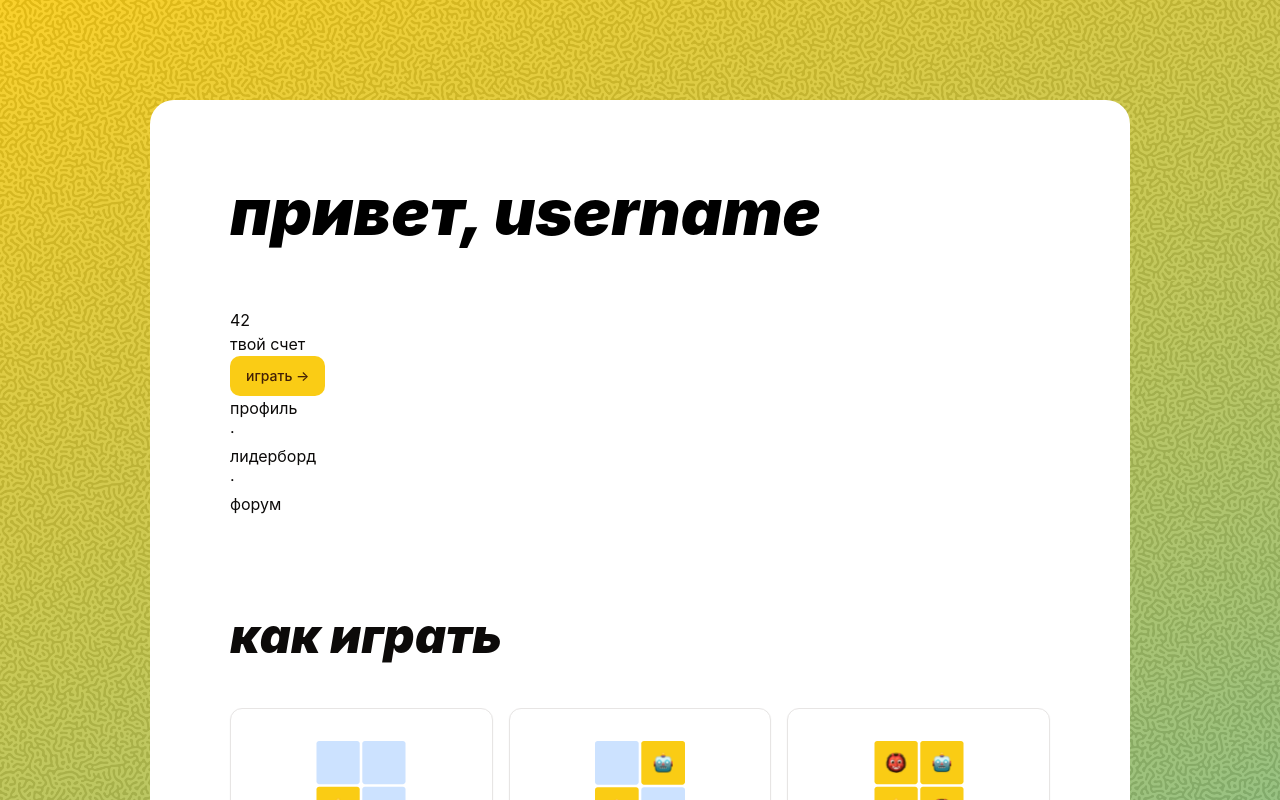
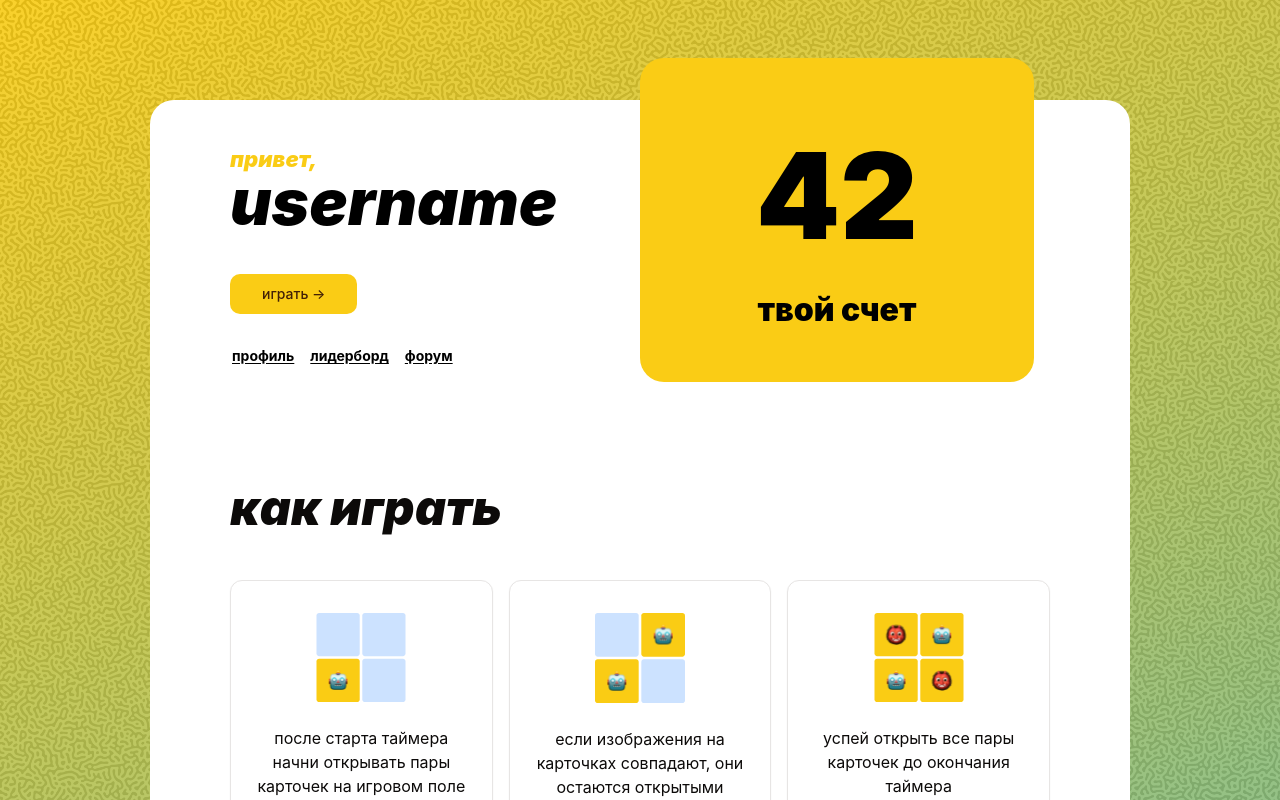
Before and after one commit to Waldo33/middle.game.praktikum.yandex, a React (Vite) app in the folder packages/client/: page / in a window 1280 px wide. Shown: the top 800 px of the page. Built offline with nearby package versions, Linux system fonts and the light colour scheme; no server answers.

Commit message:
12 и 15 начало и конец игры, решение конфликтов

```diff
--- a/packages/client/src/widgets/intro/Intro.module.scss
+++ b/packages/client/src/widgets/intro/Intro.module.scss
@@ -1,7 +1,7 @@
 .intro {
   @apply relative md:min-h-[240px];
 
-  &__title {
+  .title {
     @apply relative mb-0;
 
     @media (min-width: 768px) {
@@ -17,7 +17,7 @@
     }
   }
 
-  &__score {
+  .score {
     @apply bg-primary rounded-[10px] lg:rounded-3xl p-6 md:p-12;
     @apply relative mt-8;
     @apply flex flex-col items-center justify-center;
@@ -28,26 +28,15 @@
       top: -90px;
     }
 
-    &_num {
+    .num {
       font-size: 120px;
     }
-    &_descr {
+    .descr {
       font-size: 32px;
     }
   }
 
-  &__cta {
-    @apply text-black font-medium;
-    @apply flex flex-col gap-2 mt-8;
-    font-size: 18px;
-    line-height: 1;
-
-    &_name {
-      @apply font-black italic;
-    }
-  }
-
-  &__btn {
+  .btn {
     @apply mt-1 w-full md:mt-10;
 
     a {
--- a/packages/client/src/widgets/intro/Intro.tsx
+++ b/packages/client/src/widgets/intro/Intro.tsx
@@ -1,37 +1,33 @@
 import { FC } from 'react'
 import { Button } from '@shared/components/ui/button'
 import { Link } from 'react-router-dom'
+import s from './Intro.module.scss'
+import { cn } from '@shared/lib/utils'
+import { Menu } from '@widgets/menu/Menu'
+import { ROUTES } from '@shared/config/routes'
 
 export const Intro: FC = () => {
   return (
-    <section className="intro">
-      <h2 className="h1 intro__title">
+    <section className={s['intro']}>
+      <h2 className={cn(s['title'], 'h1')}>
         <span>привет,</span> username
       </h2>
-      <div className="intro__score">
-        <div className="intro__score_num">42</div>
-        <div className="intro__score_descr">твой счет</div>
+      <div className={s['score']}>
+        <div className={s['num']}>42</div>
+        <div className={s['descr']}>твой счет</div>
       </div>
-      <div className="intro__btn">
+      <div className={s['btn']}>
         <Button asChild>
           <Link to="/game">играть →</Link>
         </Button>
       </div>
-      <nav className="intro__nav">
-        <ul>
-          <li>
-            <Link to="/profile">профиль</Link>
-          </li>
-          <li className="">&middot;</li>
-          <li>
-            <Link to="/leaderboard">лидерборд</Link>
-          </li>
-          <li className="">&middot;</li>
-          <li>
-            <Link to="/forum">форум</Link>
-          </li>
-        </ul>
-      </nav>
+      <Menu
+        links={[
+          { url: ROUTES.PROFILE, label: 'профиль' },
+          { url: ROUTES.LEADERBOARD, label: 'лидерборд' },
+          { url: ROUTES.FORUM, label: 'форум' },
+        ]}
+      />
     </section>
   )
 }
```
Also changed, not shown: 1 other file (tests, documents, lock files or other folders).
